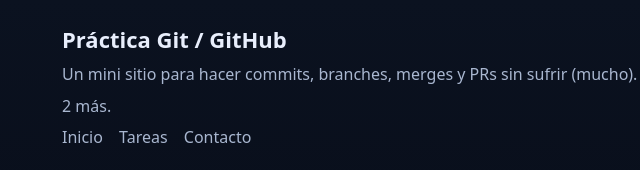
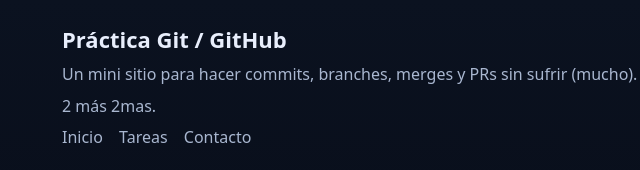
Before and after one commit to AlexQuispePillaca/PracticaGIT, a plain HTML site: page index.html in a window 1280 px wide. Shown: the top 170 px of the page, 134-774 px from the left. Drawn offline with Linux system fonts and the light colour scheme.

Commit message:
cambio de prueba para merge a main

```diff
--- a/index.html
+++ b/index.html
@@ -48,7 +48,7 @@
     <div class="wrap">
       <h1>Práctica Git / GitHub</h1>
       <p>Un mini sitio para hacer commits, branches, merges y PRs sin sufrir (mucho).</p>
-      <p>2 más.</p>
+      <p>2 más 2mas.</p>
       <nav>
         <a href="#inicio">Inicio</a>
         <a href="#tareas">Tareas</a>
```
